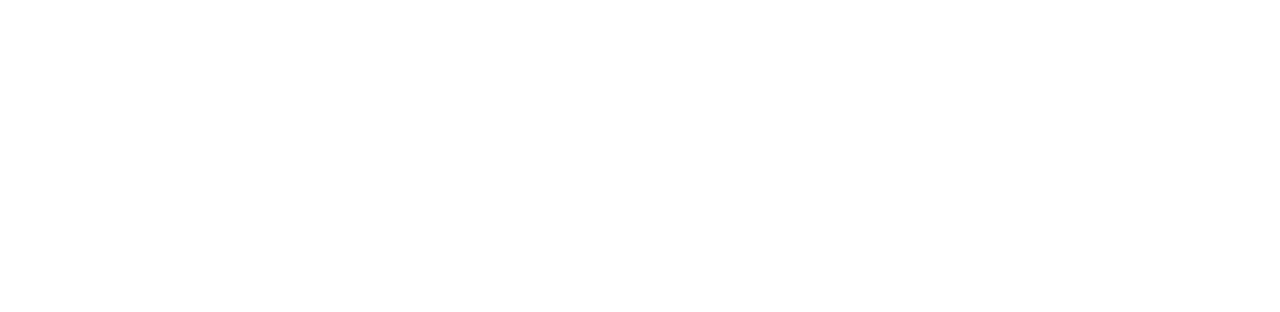
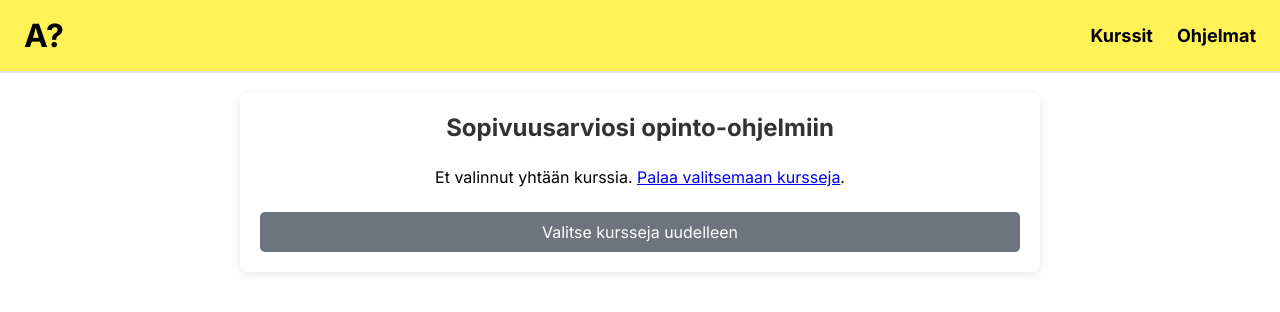
Before and after one commit to vetskup/VJPlopputyo, a React (Vite) app: page /results in a window 1280 px wide. Before the commit this address had no page. Shown: the top 312 px of the page. Built offline with nearby package versions, Linux system fonts and the light colour scheme.

Commit message:
tyyleille oma kansio, lisäsin tulosten käsittelyn alustavasti

```diff
--- a/src/App.jsx
+++ b/src/App.jsx
@@ -4,6 +4,7 @@
 
 import Courses from './pages/courses'
 import Programs from './pages/programs'
+import Results from './pages/results';   // Import the new Results page
 
 import './App.css'
 
@@ -14,6 +15,7 @@
       <Routes>
         <Route path="/courses" element={<Courses />} />
         <Route path="/programs" element={<Programs />} />
+        <Route path="/results" element={<Results />} />
       </Routes>
     </>
   )
--- a/src/components/coursecard.jsx
+++ b/src/components/coursecard.jsx
@@ -1,4 +1,4 @@
-import '/src/coursecard.css';
+import '../styles/coursecard.css';
 
 export default function CourseCard({ id, title, description, isSelected, onToggleSelection }) {
   return (
--- a/src/components/navbar.jsx
+++ b/src/components/navbar.jsx
@@ -1,6 +1,6 @@
 import { Link } from "react-router-dom";
 
-import '/src/navbar.css';
+import '../styles/navbar.css';
 
 function Navbar() {
   return (
--- a/src/main.jsx
+++ b/src/main.jsx
@@ -2,7 +2,7 @@
 import { createRoot } from 'react-dom/client';
 import {BrowserRouter} from 'react-router-dom';
 
-import './index.css'
+import './styles/index.css'
 import App from './App.jsx'
 
 createRoot(document.getElementById('root')).render(
--- a/src/pages/courses.jsx
+++ b/src/pages/courses.jsx
@@ -32,7 +32,6 @@
     return (
             <div>
                 <Navbar />
-
                 <div className="courses-list">
                     <h2>Valitse sinua kiinnostavat kurssit</h2>
                     {Object.entries(coursesByCategory).map(([category, coursesInCategory]) => (
@@ -51,7 +50,6 @@
                         </div>
                     ))}
 
-                    {selectedCourseIds.size > 0 && (
                     <button
                         onClick={handleCalculateSuitability}
                         style={{
@@ -67,7 +65,7 @@
                     >
                         Laske sopivuus ohjelmiin
                     </button>
-                    )}
+
                 </div>
             </div>
         )
--- /dev/null
+++ b/src/pages/results.jsx
@@ -0,0 +1,76 @@
+import { useLocation, Link } from 'react-router-dom';
+import Navbar from '../components/navbar';
+import { courses as allCoursesData, studyProgramList } from '../data/courseData';
+import '../styles/results.css'; // We'll create this CSS file next
+
+function Results() {
+  const location = useLocation();
+  // Vastaanota valitut kurssit valintasivulta, jos niitä on
+  const selectedCourseIds = new Set(location.state?.selectedCourseIds || []);
+
+  const calculateSuitability = () => {
+    if (selectedCourseIds.size === 0) {
+      // Jos valittuja kursseja ei ole, kaikille 0% sopivuus
+      return studyProgramList.map(program => ({ ...program, score: 0, matchedCourses: 0 }));
+    }
+
+    const programScores = studyProgramList.map(program => {
+      let relevantSelectedCount = 0;
+      selectedCourseIds.forEach(courseId => {
+        const course = allCoursesData.find(c => c.id === courseId);
+        // Tarkista löytyykö kurssi valituista ja onko se sopiva tähän ohjelmaan
+        if (course && course.relevantPrograms.includes(program.id)) {
+          relevantSelectedCount++;
+        }
+      });
+
+      // Laske sopivuus::
+      // (tähän ohjelmaan sopivien kurssien määrä / kaikki valitut kurssit) * 100
+      const score = (relevantSelectedCount / selectedCourseIds.size) * 100;
+      return { ...program, score: Math.round(score), matchedCourses: relevantSelectedCount };
+    });
+
+    // Lajittele ohjelmat sopivuuden mukaan, korkein ensin
+    return programScores.sort((a, b) => b.score - a.score);
+  };
+
+  const suitabilityResults = calculateSuitability();
+
+  return (
+    <>
+      <Navbar />
+      <div className="results-container">
+        <h2>Sopivuusarviosi opinto-ohjelmiin</h2>
+        {selectedCourseIds.size === 0 ? (
+          <p>Et valinnut yhtään kurssia. <Link to="/courses">Palaa valitsemaan kursseja</Link>.</p>
+        ) : (
+          <ul className="results-list">
+            {suitabilityResults.map(program => (
+              <li key={program.id} className="result-item">
+                <h3>{program.name}: {program.score}%</h3>
+                <p>
+                  Valitsemistasi {selectedCourseIds.size} kurssista {program.matchedCourses} kpl
+                  liittyy tähän ohjelmaan.
+                </p>
+                <div className="score-bar-container">
+                  <div
+                    className="score-bar"
+                    style={{
+                      width: `${program.score}%`,
+                      backgroundColor: program.score > 66 ? '#4CAF50' : program.score > 33 ? '#FFC107' : '#F44336'
+                    }}
+                  >
+                    {/* {program.score}% sopivuusarvio barissa, jos mahtuu */}
+                  </div>
+                </div>
+              </li>
+            ))}
+          </ul>
+        )}
+        <Link to="/courses" className="results-back-link">Valitse kursseja uudelleen</Link>
+      </div>
+    </>
+  );
+}
+
+export default Results;
--- /dev/null
+++ b/src/styles/results.css
@@ -0,0 +1,75 @@
+.results-container {
+    padding: 20px;
+    max-width: 800px;
+    margin: 20px auto;
+    background-color: #fff;
+    border-radius: 8px;
+    box-shadow: 0 2px 10px rgba(0, 0, 0, 0.1);
+  }
+
+  .results-container h2 {
+    text-align: center;
+    margin-bottom: 25px;
+    color: #333;
+  }
+
+  .results-list {
+    list-style-type: none;
+    padding: 0;
+  }
+
+  .result-item {
+    background-color: #f9f9f9;
+    border: 1px solid #ddd;
+    padding: 15px 20px;
+    margin-bottom: 15px;
+    border-radius: 5px;
+  }
+
+  .result-item h3 {
+    margin-top: 0;
+    margin-bottom: 8px;
+    color: #333;
+  }
+
+  .result-item p {
+    font-size: 0.95em;
+    color: #555;
+    margin-bottom: 10px;
+  }
+
+  .score-bar-container {
+    width: 100%;
+    background-color: #e0e0e0;
+    border-radius: 10px;
+    height: 20px;
+    overflow: hidden; /* Ensures the inner bar respects border-radius */
+  }
+
+  .score-bar {
+    height: 100%;
+    border-radius: 10px; /* Match container for smooth look */
+    transition: width 0.5s ease-in-out;
+    text-align: right; /* For text inside bar, if any */
+    line-height: 20px;
+    color: white;
+    font-size: 12px;
+    padding-right: 5px; /* Padding for text inside bar */
+    box-sizing: border-box;
+  }
+
+  .results-back-link {
+    display: block;
+    text-align: center;
+    margin-top: 25px;
+    padding: 10px 15px;
+    background-color: #6c757d;
+    color: white;
+    text-decoration: none;
+    border-radius: 5px;
+    transition: background-color 0.2s ease;
+  }
+
+  .results-back-link:hover {
+    background-color: #5a6268;
+  }
```
Also changed, not shown: src/styles/coursecard.css (renamed from src/coursecard.css), src/styles/index.css (renamed from src/index.css), src/styles/navbar.css (renamed from src/navbar.css).
